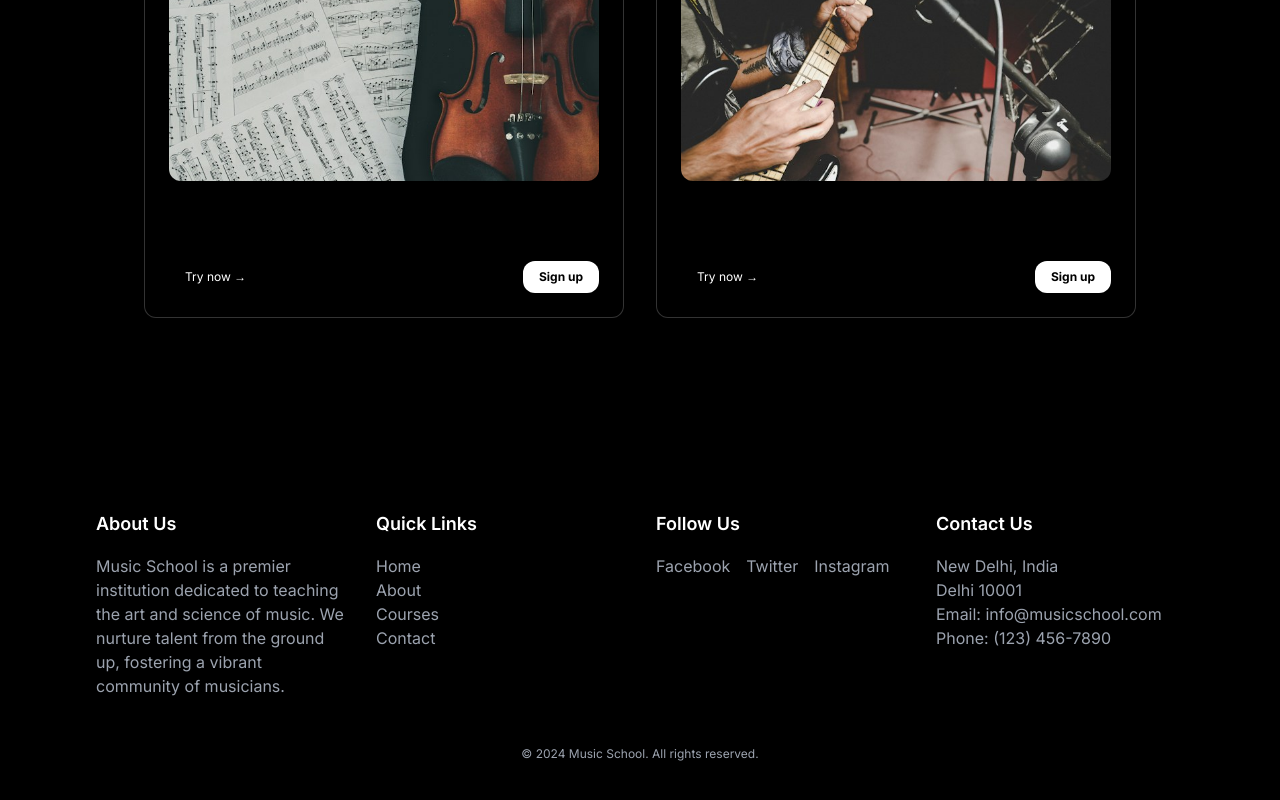
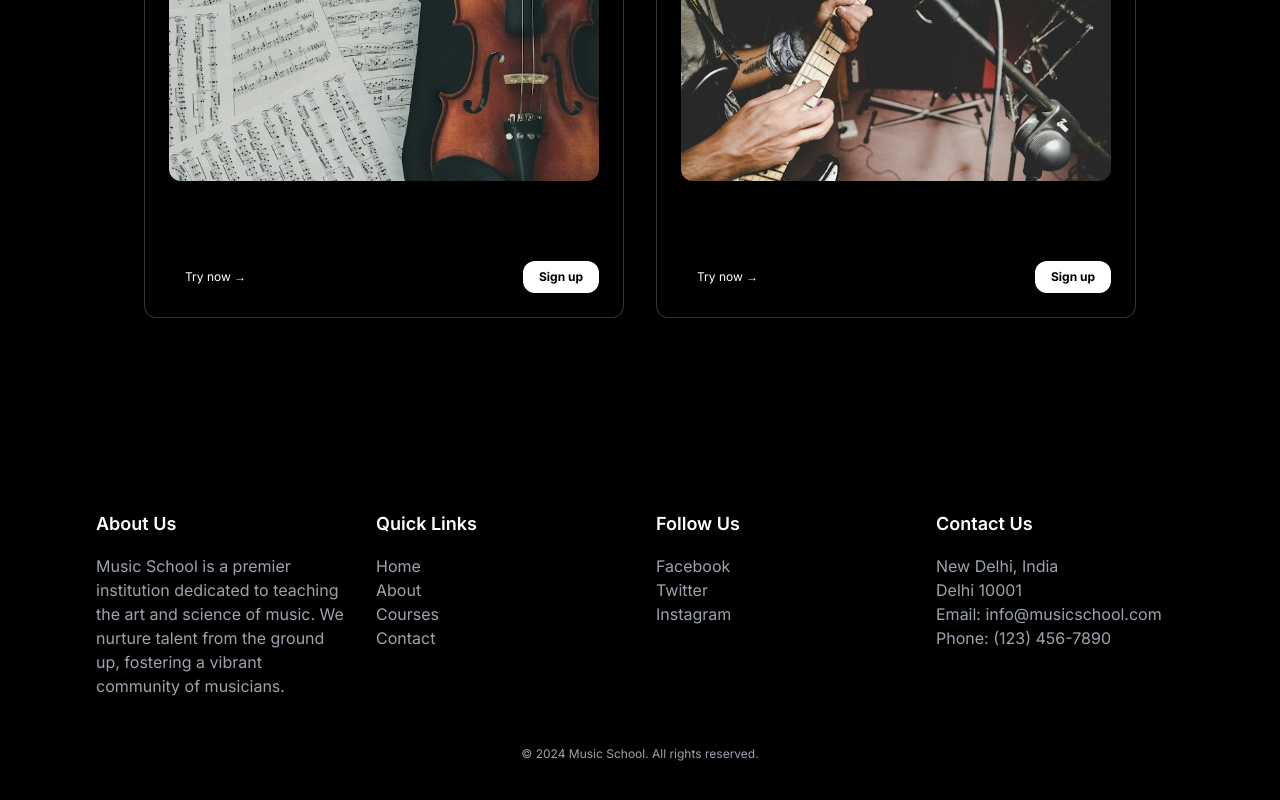
Before and after one commit to apni-codeshala/Music_Academy, a Next.js app: page /courses in a window 1280 px wide. Shown: the part 3264-4064 px from the top of the page. Built offline with nearby package versions, Linux system fonts and the light colour scheme.

Commit message:
Little bit change

```diff
--- a/src/app/contact/page.tsx
+++ b/src/app/contact/page.tsx
@@ -138,9 +138,7 @@ function Page() {
                     <button
                         type="submit"
                         className="block w-full rounded-md bg-indigo-600 px-3.5 py-2.5 text-center text-sm font-semibold text-white shadow-sm hover:bg-indigo-500 focus-visible:outline focus-visible:outline-2 focus-visible:outline-offset-2 focus-visible:outline-indigo-600"
-                    >
-                        Let's talk
-                    </button>
+                    >Let's talk</button>
                 </div>
             </form>
             <Meteors number={20} />
--- a/src/app/courses/page.tsx
+++ b/src/app/courses/page.tsx
@@ -12,7 +12,7 @@ function page() {
             <div className="flex flex-wrap justify-center">
                 {
                     courseData.courses.map((course) => (
-                        <CardContainer className="inter-var m-4">
+                        <CardContainer className="inter-var m-4" key={course.id}>
                             <CardBody className="bg-gray-50 relative group/card  dark:hover:shadow-2xl dark:hover:shadow-emerald-500/[0.1] dark:bg-black dark:border-white/[0.2] border-black/[0.1] w-auto sm:w-[30rem] h-auto rounded-xl p-6 border  ">
                                 <CardItem
                                     translateZ="50"
--- a/src/components/Footer.tsx
+++ b/src/components/Footer.tsx
@@ -51,7 +51,7 @@ function Footer() {
 				</div>
 				<div>
 					<h2 className="text-white text-lg font-semibold mb-4">Follow Us</h2>
-            <div className="flex space-x-4">
+					<div className="flex flex-col ">
 						<a
 							href="#"
 							className="hover:text-white transition-colors duration-300"
```
Lines whose indentation alone changed are shown as unchanged.
